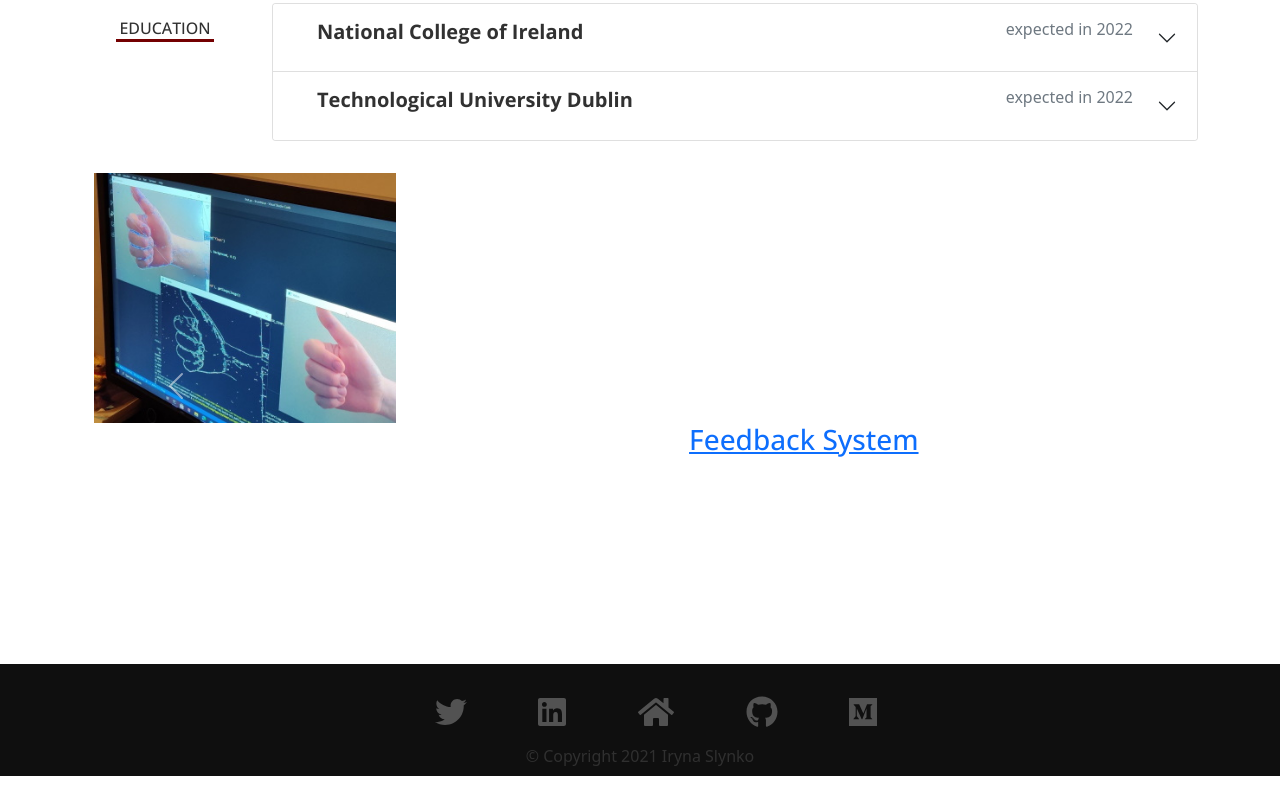
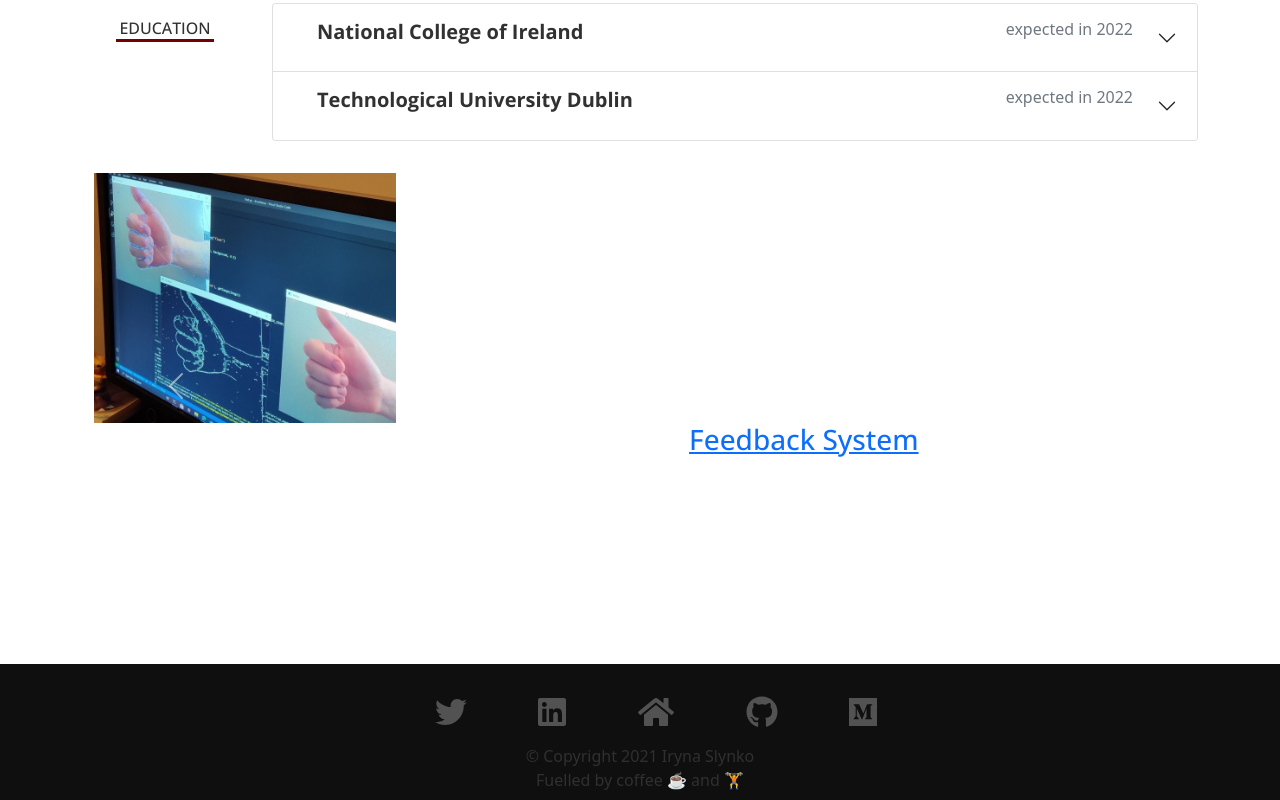
Before and after one commit to Iryna-Slynko/iryna-slynko-personal-website, a React (Create React App) app: page / in a window 1280 px wide. Shown: the part 1633-2433 px from the top of the page. Before the commit the page ends 2409 px from the top, so only its background shows below. Built offline with nearby package versions, Linux system fonts and the light colour scheme.

Commit message:
Update footer txt

```diff
--- a/src/components/Footer.tsx
+++ b/src/components/Footer.tsx
@@ -58,6 +58,9 @@ export default function Footer() {
       <Row  className="justify-content-md-center">
       © Copyright 2021 Iryna Slynko
       </Row>
+      <Row  className="justify-content-md-center">
+      Fuelled by coffee ☕ and 🏋️
+      </Row>
       </Container>
     </footer>
   )
```
